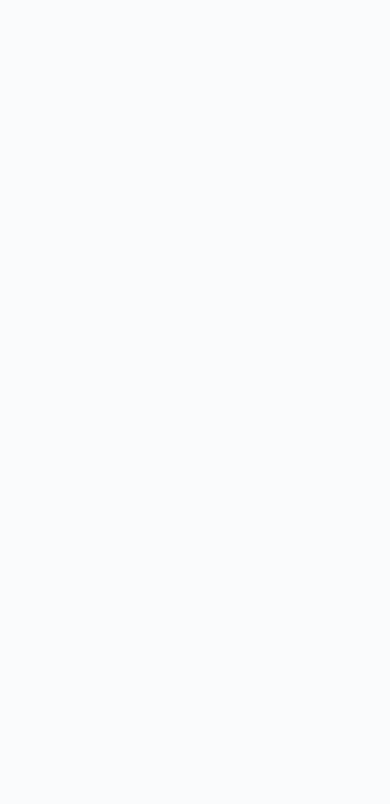
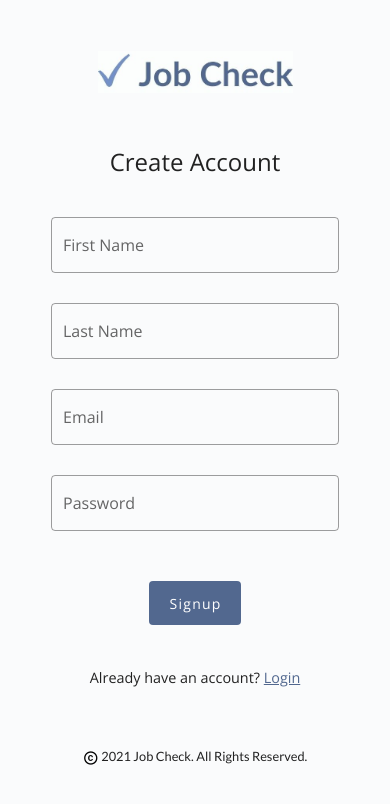
Before and after one commit to monicatamang/jobCheckFrontend, a Vue app: page /#/CreateAccount in a window 390 px wide. Shown: the top 804 px of the page. Built offline with nearby package versions, Linux system fonts and the light colour scheme.

Commit message:
Styled the Create Account and Login page for mobile sizes

```diff
--- /dev/null
+++ b/src/components/CopyrightStatement.vue
@@ -0,0 +1,16 @@
+<template>
+    <p><v-icon small color="black">mdi-copyright</v-icon> 2021 Job Check. All Rights Reserved.</p>
+</template>
+
+<script>
+    export default {
+        name: "copyright-statement"
+    }
+</script>
+
+<style scoped>
+    p {
+        font-family: var(--titleFont);
+        font-size: 0.8rem;
+    }
+</style>
--- /dev/null
+++ b/src/components/JobCheckLogo.vue
@@ -0,0 +1,15 @@
+<template>
+    <img id="logo" src="../assets/jobCheckLogo.jpg" alt="Job Check's official logo which has the words 'Job Check' in a bold, blue grey colour with a cornflower blue-coloured check mark on the left side of the letter 'J' in 'Job Check'.">
+</template>
+
+<script>
+    export default {
+        name: "job-check-logo"
+    }
+</script>
+
+<style scoped>
+    #logo {
+        width: 50vw;
+    }
+</style>
--- a/src/router/index.js
+++ b/src/router/index.js
@@ -1,6 +1,8 @@
 import Vue from 'vue';
 import VueRouter from 'vue-router';
 import Home from '../views/Home.vue';
+import CreateAccount from "../views/CreateAccount.vue";
+import Login from "../views/Login.vue";
 
 Vue.use(VueRouter)
 
@@ -9,7 +11,17 @@ const routes = [
     path: '/',
     name: 'Home',
     component: Home
-  }
+  },
+  {
+    path: '/CreateAccount',
+    name: 'CreateAccount',
+    component: CreateAccount
+  },
+  {
+    path: '/Login',
+    name: 'Login',
+    component: Login
+  },
 ]
 
 const router = new VueRouter({
--- /dev/null
+++ b/src/views/CreateAccount.vue
@@ -0,0 +1,78 @@
+<template>
+    <section>
+        <job-check-logo></job-check-logo>
+        <h1>Create Account</h1>
+        <v-form>
+            <v-container>
+                <v-row>
+                    <v-col cols="12" class="mb-n6">
+                        <v-text-field :color="inputColor" label="First Name" outlined required></v-text-field>
+                    </v-col>
+                    <v-col cols="12" class="mb-n6">
+                        <v-text-field :color="inputColor" label="Last Name" outlined required></v-text-field>
+                    </v-col>
+                    <v-col cols="12" class="mb-n6">
+                        <v-text-field :color="inputColor" label="Email" outlined required></v-text-field>
+                    </v-col>
+                    <v-col cols="12" class="mb-n6">
+                        <v-text-field :color="inputColor" hint="Minimum 8 characters long" label="Password" outlined required></v-text-field>
+                    </v-col>
+                </v-row>
+            </v-container>
+            <v-btn large depressed dark :color="inputColor" class="mt-8">Signup</v-btn>
+        </v-form>
+        <p id="linkToLoginPage">Already have an account? <router-link to="/Login">Login</router-link></p>
+        <copyright-statement></copyright-statement>
+    </section>
+</template>
+
+<script>
+    import JobCheckLogo from "../components/JobCheckLogo.vue";
+    import CopyrightStatement from "../components/CopyrightStatement.vue";
+
+    export default {
+        name: "Create-Account",
+
+        components: {
+            JobCheckLogo,
+            CopyrightStatement
+        },
+
+        data() {
+            return {
+                inputColor: "#52688F"
+            }
+        },
+    }
+</script>
+
+<style scoped>
+    section {
+        display: grid;
+        place-items: center;
+        row-gap: 5vh;
+        margin-top: 6vh;
+    }
+
+    h1 {
+        font-weight: 400;
+        margin: 1vh 0vw -2vh 0vw;
+    }
+
+    .v-form {
+        width: 80vw;
+        text-align: center;
+    }
+
+    .v-btn {
+        text-transform: capitalize;
+    }
+
+    .v-application a {
+        color: var(--primaryColor);
+    }
+
+    #linkToLoginPage {
+        font-size: 0.9rem;
+    }
+</style>
--- a/src/views/Home.vue
+++ b/src/views/Home.vue
@@ -1,20 +1,40 @@
 <template>
     <section>
-        <img id="logo" src="../assets/jobCheckLogo.jpg" alt="Job Check's official logo which has the words 'Job Check' in a bold, blue grey colour with a cornflower blue-coloured check mark on the left side of the letter 'J' in 'Job Check'.">
+        <job-check-logo></job-check-logo>
         <img id="laptop" src="../assets/laptopImage.jpg" alt="A vector image of a sliver grey laptop with a thick black border around the screen which has Job Check's logo on the screen.">
         <div>
-            <v-btn x-large block depressed dark :color="buttonColor">Create Account</v-btn>
-            <v-btn x-large block depressed outlined :color="buttonColor">Login</v-btn>
+            <v-btn x-large block depressed dark :color="buttonColor" @click="goToCreateAccountPage">Create Account</v-btn>
+            <v-btn x-large block depressed outlined :color="buttonColor" @click="goToLoginPage">Login</v-btn>
         </div>
-        <p><v-icon color="black">mdi-copyright</v-icon> 2021 Job Check. All Rights Reserved.</p>
+        <copyright-statement></copyright-statement>
     </section>
 </template>
 
 <script>
+    import JobCheckLogo from "../components/JobCheckLogo.vue";
+    import CopyrightStatement from "../components/CopyrightStatement.vue";
+
     export default {
+        name: "Home",
+
+        components: {
+            JobCheckLogo,
+            CopyrightStatement
+        },
+
         data() {
             return {
                 buttonColor: "#52688F"
+            }
+        },
+
+        methods: {
+            goToCreateAccountPage() {
+                this.$router.push('/CreateAccount');
+            },
+
+            goToLoginPage() {
+                this.$router.push('/Login');
             }
         },
     }
@@ -37,22 +57,12 @@
         row-gap: 2vh;
     }
 
-    #logo {
-        width: 50vw;
-    }
-
     #laptop {
         width: 65vw;
     }
 
-    p {
-        font-family: var(--titleFont);
-        font-size: 0.9rem;
-    }
-
     .v-btn {
         text-transform: capitalize;
-        letter-spacing: 1px;
-        font-weight: 300;
+        font-weight: 400;
     }
 </style>
--- /dev/null
+++ b/src/views/Login.vue
@@ -0,0 +1,72 @@
+<template>
+    <section>
+        <job-check-logo></job-check-logo>
+        <h1>Login</h1>
+        <v-form>
+            <v-container>
+                <v-row>
+                    <v-col cols="12" class="mb-n6">
+                        <v-text-field :color="inputColor" label="Email" outlined required></v-text-field>
+                    </v-col>
+                    <v-col cols="12" class="mb-n6">
+                        <v-text-field :color="inputColor" label="Password" outlined required></v-text-field>
+                    </v-col>
+                </v-row>
+            </v-container>
+            <v-btn large depressed dark :color="inputColor" class="mt-8">Continue</v-btn>
+        </v-form>
+        <p id="linkToCreateAccountPage">Don't have an account? <router-link to="/CreateAccount">Create Account</router-link></p>
+        <copyright-statement></copyright-statement>
+    </section>
+</template>
+
+<script>
+    import JobCheckLogo from "../components/JobCheckLogo.vue";
+    import CopyrightStatement from "../components/CopyrightStatement.vue";
+
+    export default {
+        name: "Login",
+
+        components: {
+            JobCheckLogo,
+            CopyrightStatement
+        },
+
+        data() {
+            return {
+                inputColor: "#52688F"
+            }
+        },
+    }
+</script>
+
+<style scoped>
+    section {
+        display: grid;
+        place-items: center;
+        row-gap: 5vh;
+        margin-top: 10vh;
+    }
+
+    h1 {
+        font-weight: 400;
+        margin: 1vh 0vw -2vh 0vw;
+    }
+
+    .v-form {
+        width: 80vw;
+        text-align: center;
+    }
+
+    .v-btn {
+        text-transform: capitalize;
+    }
+
+    .v-application a {
+        color: var(--primaryColor);
+    }
+
+    #linkToCreateAccountPage {
+        font-size: 0.9rem;
+    }
+</style>
```
